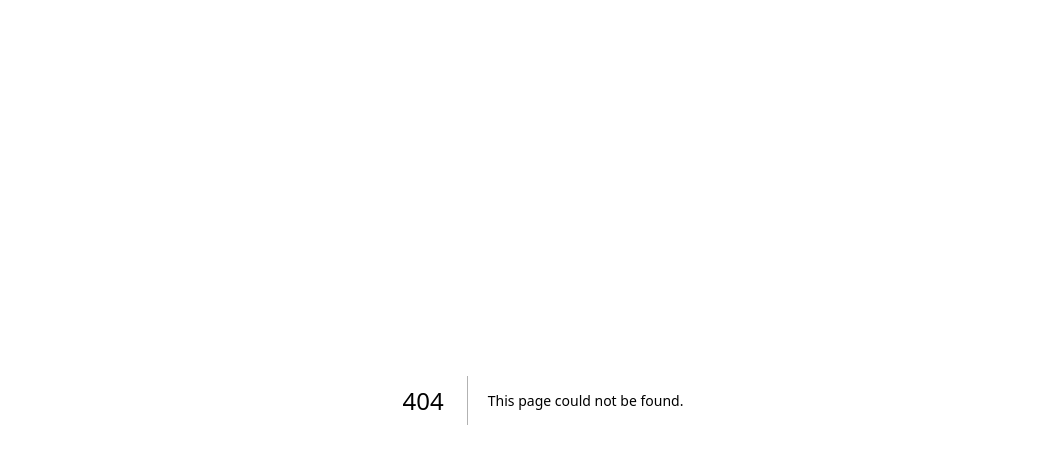
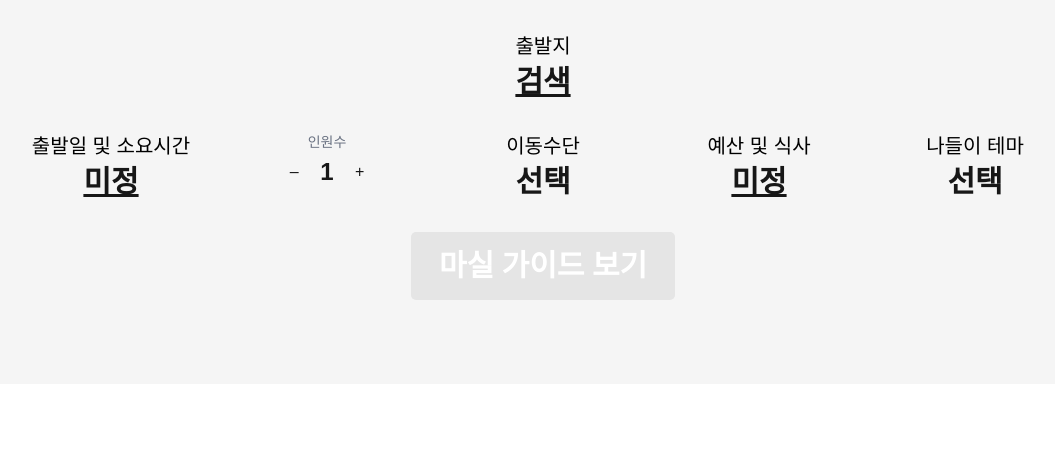
Before and after one commit to Club-PARD/6th_MASIL_FE, a Next.js app: page /main in a window 1280 px wide. Before the commit this address had no page. Shown: the top 464 px of the page, without its empty margins (97-1152 px from the left). Built offline with nearby package versions, Linux system fonts and the light colour scheme.

Commit message:
feat:MainPage

```diff
--- /dev/null
+++ b/src/pages/main.tsx
@@ -0,0 +1,131 @@
+// app/components/TripFilter.tsx
+"use client";
+
+import { useState } from "react";
+import Script from "next/script";
+
+export default function TripFilter() {
+{/* 상태관리 */}
+  const [origin, setOrigin] = useState("");
+  const [dateTime, setDateTime] = useState<"" | "미정" | "지정">("미정");
+  const [people, setPeople] = useState(1);
+  const [transport, setTransport] = useState("");
+  const [budget, setBudget] = useState<"" | "미정" | "절약" | "보통" | "프리미엄">("미정");
+  const [theme, setTheme] = useState("");
+
+  const canSubmit = origin && transport && theme;
+
+{/* 지도 api */}
+  const openPostcode = () => {
+    new (window as any).daum.Postcode({
+      oncomplete: function (data: any) {
+        setOrigin(data.address); // ✅ 주소를 상태에 저장
+      },
+    }).open();
+  };
+
+  return (
+    <section className="w-[1120px] h-96 bg-neutral-100 rounded-2xl p-8 mx-auto">
+
+        {/* 상단: 출발지 */}
+        <div className="text-center text-black text-xl">출발지</div>
+
+        <Script
+            src="https://t1.daumcdn.net/mapjsapi/bundle/postcode/prod/postcode.v2.js"
+            strategy="afterInteractive"
+        />
+            <div className="cursor-pointer select-none" onClick={openPostcode}>
+                <div className="mt-1 text-center text-3xl font-semibold underline">
+                {origin || "검색"}
+                </div>
+            </div>
+
+
+        {/* 그리드 */}
+        <div className="mt-8 grid grid-cols-2 md:grid-cols-5 gap-y-8 gap-x-6 text-center">
+            {/* 출발일 및 소요시간 */}
+            <div
+            className="cursor-pointer select-none"
+            onClick={() => console.log("출발일 모달 오픈")}
+            >
+            <div className="text-black text-xl">출발일 및 소요시간</div>
+            <div className="mt-1 text-3xl font-semibold underline">
+                {dateTime || "미정"}
+            </div>
+            </div>
+
+            {/* 인원수 */}
+            <div className="select-none">
+            <p className="text-sm text-gray-500">인원수</p>
+            <div className="mt-1 flex items-center justify-center gap-3">
+                    <button
+                    onClick={() => setPeople((n) => Math.max(0, n - 1))}
+                    disabled={people === 0}
+                    className={`w-7 h-7 rounded-full active:scale-95
+                        ${people === 0
+                        ? "text-gray-300"
+                        : "hover:bg-gray-50"}`}
+                    aria-label="감소"
+                    >
+                –
+                </button>
+                <span className="text-2xl font-extrabold">{people}</span>
+                    <button
+                        onClick={() => setPeople((n) => Math.min(9, n + 1))}
+                        disabled={people === 9}
+                        className={`w-7 h-7 rounded-full active:scale-95
+                            ${people === 9
+                            ? "text-gray-300 cursor-not-allowed"
+                            : "hover:bg-gray-50 "}`}
+                        aria-label="증가"
+                        >
+                        +
+                </button>
+            </div>
+            </div>
+
+            {/* 이동수단 */}
+            <div
+            className="cursor-pointer select-none"
+            onClick={() => console.log("이동수단 모달 오픈")}
+            >
+            <div className="text-black text-xl">이동수단</div>
+            <div className="mt-1 text-3xl font-semibold">
+                {transport || "선택"}
+            </div>
+            </div>
+
+            {/* 예산 및 식사 */}
+            <div
+            className="cursor-pointer select-none"
+            onClick={() => console.log("예산 모달 오픈")}
+            >
+            <div className="text-black text-xl">예산 및 식사</div>
+            <div className="mt-1 text-3xl font-semibold underline">
+                {budget}
+            </div>
+            </div>
+
+            {/* 나들이 테마 */}
+        <div
+            className=" cursor-pointer select-none"
+            onClick={() => console.log("테마 모달 오픈")}
+            >
+            <div className="text-black text-xl">나들이 테마</div>
+            <div className="mt-1 text-3xl font-semibold">
+                {theme || "선택"}
+            </div>
+            </div>
+        </div>
+
+        {/* 버튼 */}
+            <div className="flex justify-center mt-8">
+                <div className="px-7 py-4 bg-neutral-200 rounded-[5px] inline-flex justify-center items-center gap-2.5">
+                    <div className="text-center text-white text-3xl font-semibold font-['Pretendard']">
+                        마실 가이드 보기
+                    </div>
+                </div>
+            </div>
+    </section>
+  );
+}
```
